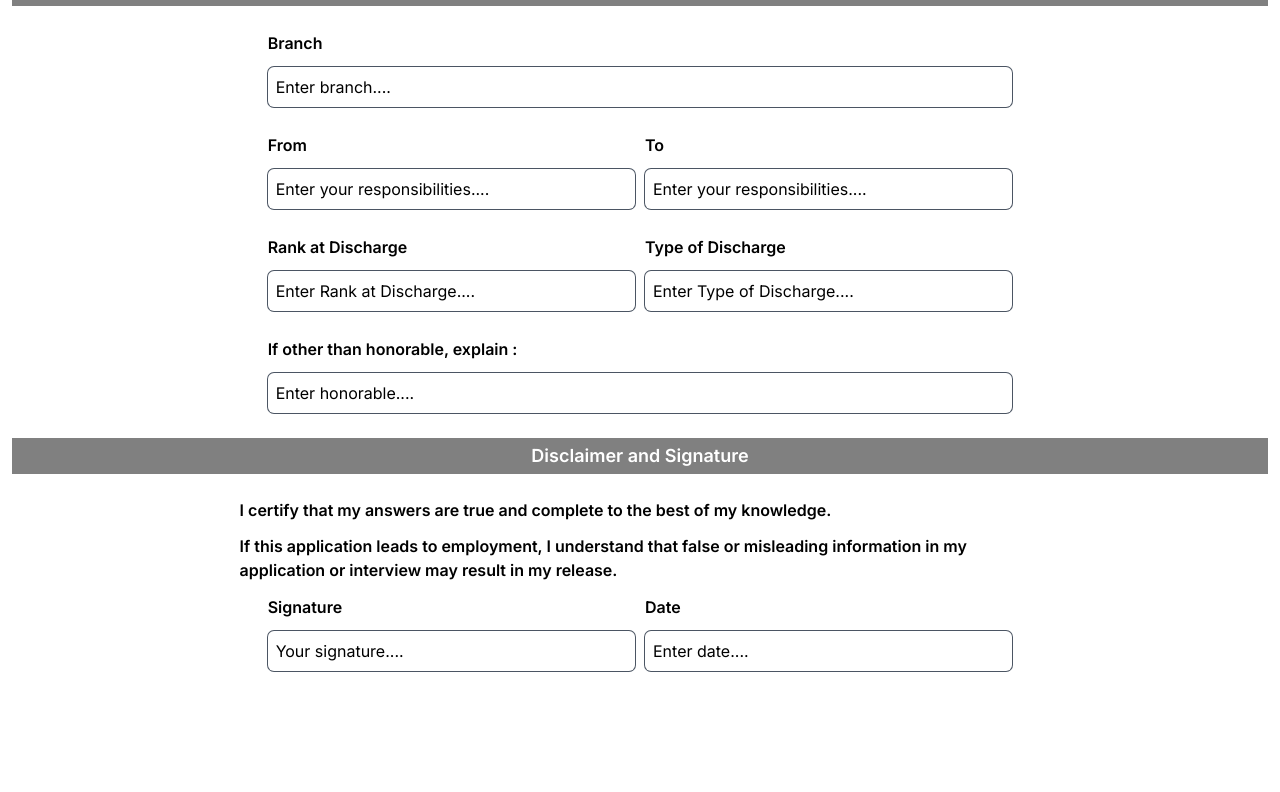
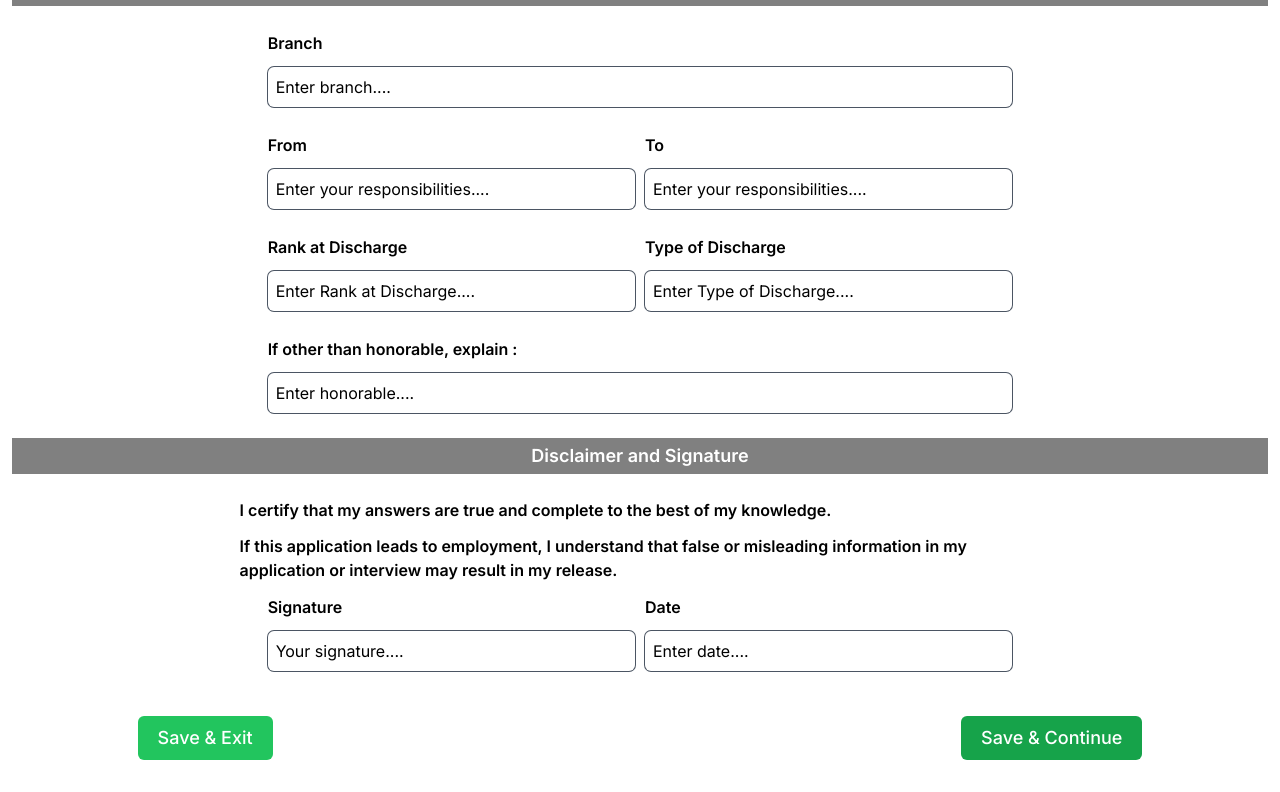
Before and after one commit to MITHUN0101/job-app, a Next.js app: page /employmentForm in a window 1280 px wide. Shown: the part 5672-6464 px from the top of the page. Before the commit the page ends 6380 px from the top, so only its background shows below. Built offline with nearby package versions, Linux system fonts and the light colour scheme.

Commit message:
password bcrypt

```diff
--- a/package.json
+++ b/package.json
@@ -10,10 +10,12 @@
   },
   "dependencies": {
     "aws4": "^1.12.0",
+    "bcryptjs": "^2.4.3",
     "dotenv": "^16.4.5",
     "mongodb": "^6.5.0",
     "mongoose": "^8.2.4",
     "next": "14.1.4",
+    "next-auth": "^4.24.7",
     "react": "^18",
     "react-dom": "^18"
   },
--- a/src/app/employmentForm/page.js
+++ b/src/app/employmentForm/page.js
@@ -1,4 +1,13 @@
+"use client";
+import { useRouter } from "next/navigation";
+
 const employmentForm = () => {
+  const router = useRouter();
+
+  function handleSubmit() {
+    router.push("/non-complete-agreement");
+  }
+
   return (
     <div className="p-3">
       <h3 className="text-2xl font-semibold my-3">Employment Application</h3>
@@ -1735,7 +1744,20 @@ const employmentForm = () => {
         <button className="font-medium rounded-md text-lg px-5 py-2 bg-green-500 text-white">Save & Exit</button>
         <Link href='/pcajob' className="font-medium rounded-md text-lg px-5 py-2 bg-green-600 text-white">Save & Continue</Link>
       </div> */}
-
+      <div className="flex my-5 mx-auto justify-between items-center w-[80%]">
+        <button
+          onClick={handleSubmit}
+          className="font-medium rounded-md text-lg px-5 py-2 bg-green-500 text-white "
+        >
+          Save & Exit
+        </button>
+        <button
+          onClick={() => handleSubmit("nextForm")}
+          className="font-medium rounded-md text-lg px-5 py-2 bg-green-600 text-white "
+        >
+          Save & Continue
+        </button>
+      </div>
     </div>
   );
 };
```
Also changed, not shown: src/lib/action.js (+36 -33 lines), 1 other file (tests, documents, lock files or other folders).
